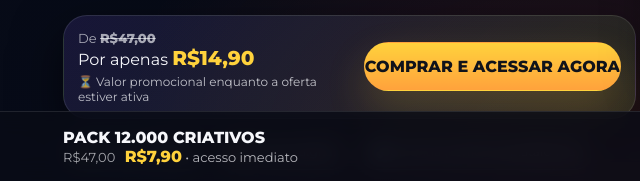
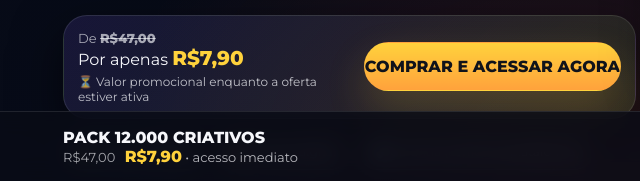
Before and after one commit to jptechudia/pack12k, a plain HTML site: page index.html in a window 1280 px wide. Shown: the part 619-800 px from the top of the page, 45-685 px from the left. Drawn offline with Linux system fonts and the light colour scheme.

Commit message:
Add files via upload

```diff
--- a/index.html
+++ b/index.html
@@ -89,7 +89,7 @@
           <div class="priceCard">
             <div class="priceCard__left">
               <div class="strike">De <strong>R$47,00</strong></div>
-              <div class="now">Por apenas <strong>R$14,90</strong></div>
+              <div class="now">Por apenas <strong>R$7,90</strong></div>
               <div class="micro">⏳ Valor promocional enquanto a oferta estiver ativa</div>
             </div>
             <a class="btn btn--primary js-buy" href="https://pay.kiwify.com.br/rM1xvIm">
```
